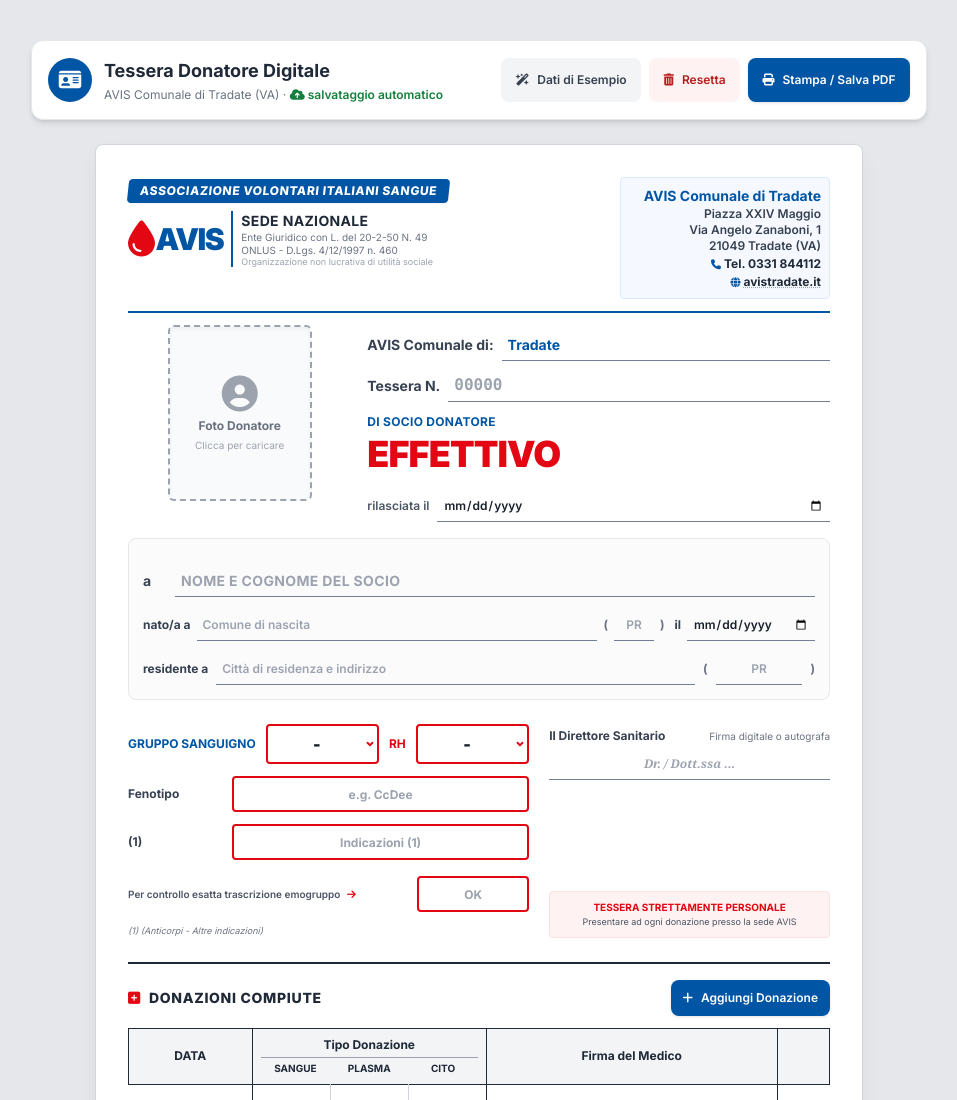
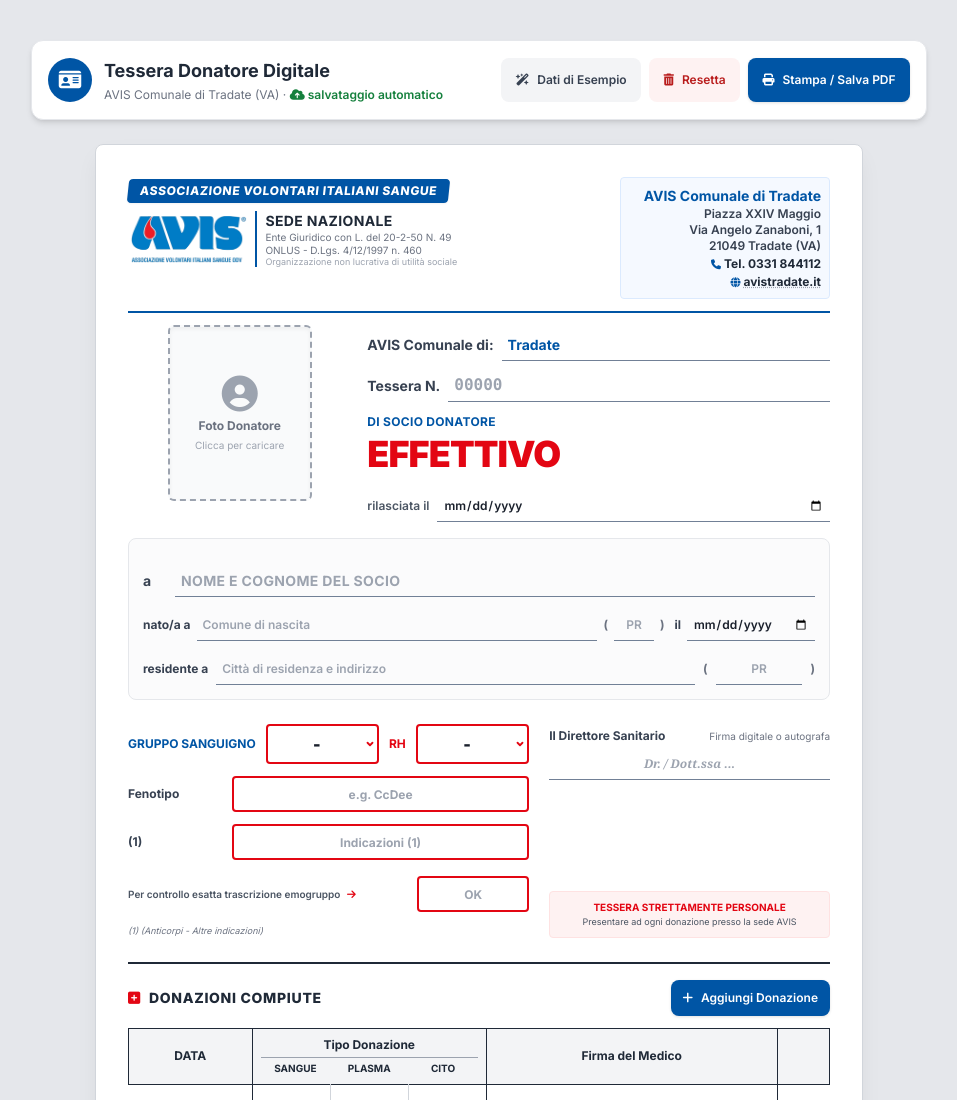
Before and after one commit to andreadevita99/AVIS-Card, a plain HTML site: page index.html in a window 1280 px wide. Shown: the top 1100 px of the page, without its empty margins (161-1118 px from the left). Drawn offline with nearby package versions, Linux system fonts and the light colour scheme.

Commit message:
Update index.html

```diff
--- a/index.html
+++ b/index.html
@@ -422,10 +422,10 @@
                         ASSOCIAZIONE VOLONTARI ITALIANI SANGUE
                     </div>
                     <div class="flex items-center gap-2">
-                        <div class="text-avis-blue font-black text-2xl sm:text-3xl tracking-tighter flex items-center">
-                            <span class="text-avis-red text-3xl sm:text-4xl mr-0.5" aria-hidden="true"><i class="fa-solid fa-droplet"></i></span>
-                            AVIS
-                        </div>
+                        <!-- LOGO SOSTITUITO CON L'IMMAGINE -->
+                        <img src="https://cdn.jsdelivr.net/gh/andreadevita99/AVIS-Card@main/AVIS-Logo.png"
+                             alt="Logo AVIS"
+                             class="h-10 sm:h-12 w-auto">
                         <div class="border-l-2 border-avis-blue pl-2 leading-tight min-w-0">
                             <div class="font-bold text-gray-800 text-xs sm:text-sm tracking-wide uppercase">Sede Nazionale</div>
                             <div class="text-[9px] sm:text-[10px] text-gray-500 leading-tight">Ente Giuridico con L. del 20-2-50 N. 49</div>
```
